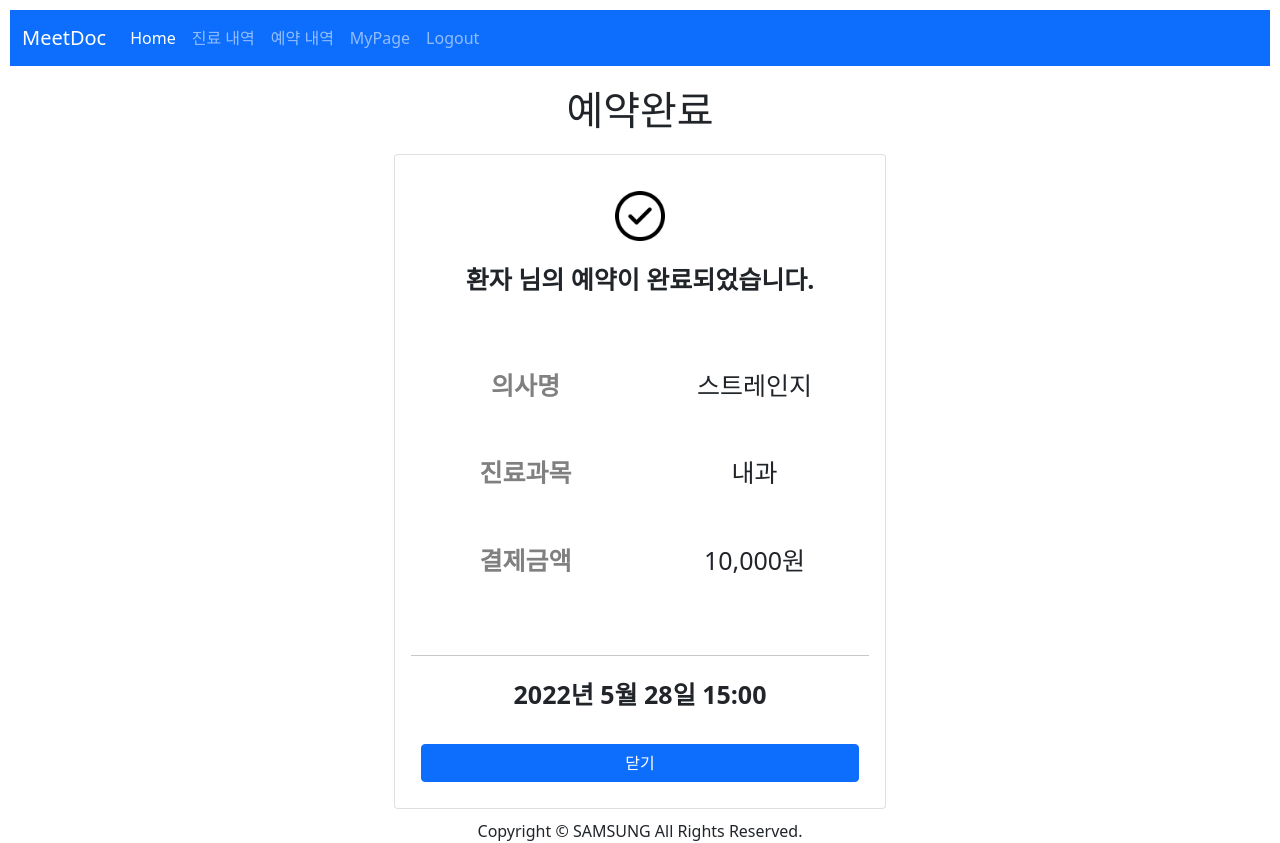
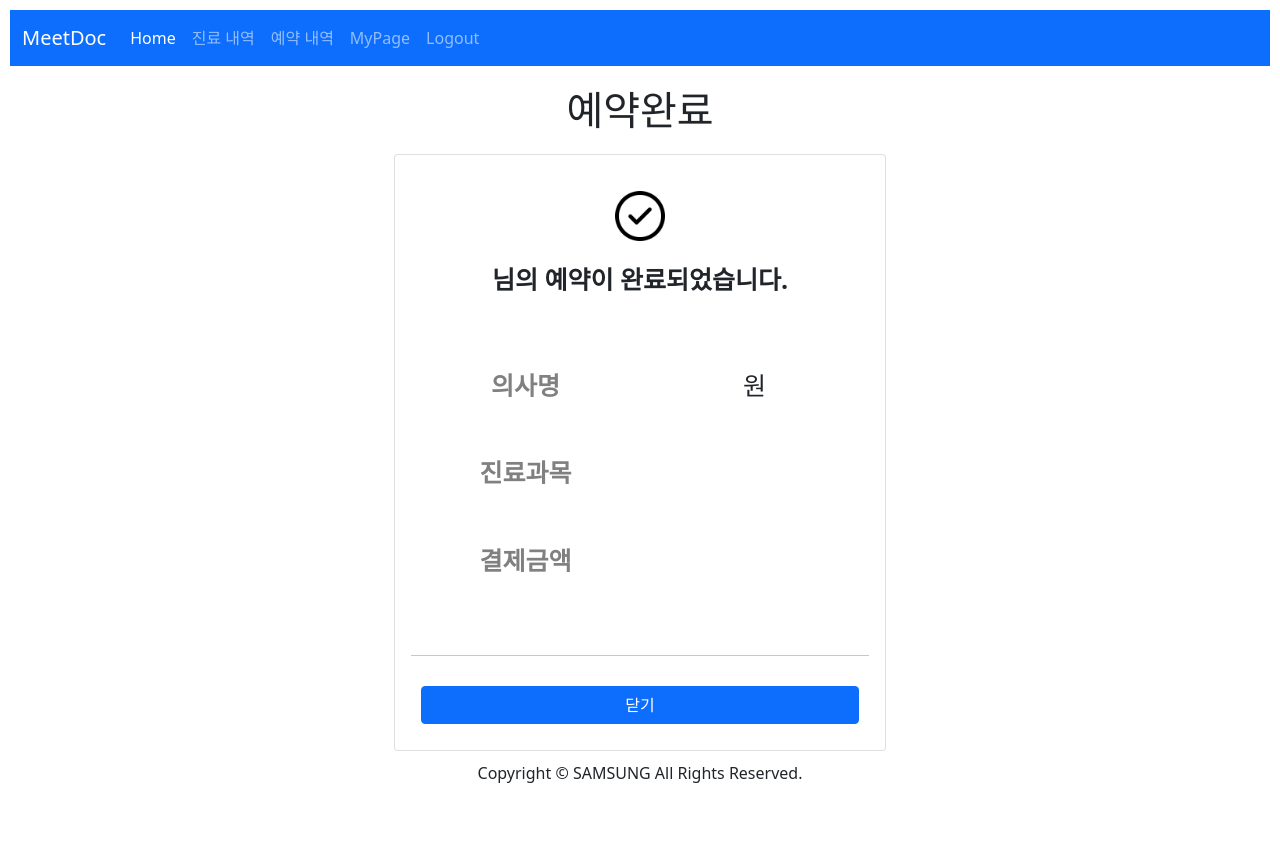
Before and after one commit to pingu9/meetdoc, a Vue app in the folder frontend/: page /book/confirm in a window 1280 px wide. After the commit the page ends 800 px from the top, so only its background shows below. Built offline with nearby package versions, Linux system fonts and the light colour scheme.

Commit message:
[S07P12A302-83] feat: Add Book Confirmation api req
 Add Book Confirmation api req

```diff
--- a/frontend/src/routes/router.js
+++ b/frontend/src/routes/router.js
@@ -38,6 +38,7 @@ const routes = [
     {
         path: "/book/confirm",
         component: BookConfirm,
+        name: 'bookConfirm'
     },
     {
         path: "/chart/list",
--- a/frontend/src/views/BookConfirm.vue
+++ b/frontend/src/views/BookConfirm.vue
@@ -5,7 +5,7 @@
      <div class="card">
         <div class="card-body">
           <img src="../assets/images/check.png" alt="confirmed" class="confirmed"/>
-          <p class="card-title">환자 님의 예약이 완료되었습니다.</p>
+          <p class="card-title">{{patientName}} 님의 예약이 완료되었습니다.</p>
           <div class="info-box">
             <div class="half-box">
               <p class="title-box">의사명</p>
@@ -13,13 +13,13 @@
               <p class="title-box">결제금액</p>
             </div>
             <div class="half-box">
-              <p class="content-box">스트레인지</p>
-              <p class="content-box">내과</p>
-              <p class="content-box">10,000원</p>
+              <p class="content-box">{{doctorName}}</p>
+              <p class="content-box">{{departmentName}}</p>
+              <p class="content-box">{{charge}}원</p>
             </div>
           </div>
           <hr>
-          <p class="card-title" style="margin:20px 0">2022년 5월 28일 15:00</p>
+          <p class="card-title" style="margin:20px 0">{{appointmentTime}}</p>
           <div class="d-grid gap-2">
             <a href="/" class="btn btn-primary" style="margin:10px">닫기</a>
           </div>
@@ -31,6 +31,18 @@
 
 <script>
 export default {
+  data() {
+    return {
+      patientName: this.$route.params.patientName,
+      doctorName: this.$route.params.doctorName,
+      departmentName: this.$route.params.departmentName,
+      charge: this.$route.params.charge,
+      appointmentTime: this.$route.params.appointmentTime,
+    }
+  },
+  mounted() {
+    console.log(this.$route.params.patientName)
+  },
 }
 </script>
 
--- a/frontend/src/views/BookRequest.vue
+++ b/frontend/src/views/BookRequest.vue
@@ -69,9 +69,20 @@ export default {
         "charge": 0
       };
       this.$store.dispatch('setBookReq', payload).then((a) => {
+        console.log(a.data)
+        console.log(a.data.userName);
+        let userName = a.data.userName;
         if (a.data.message === 'Success') {
-          this.setBookInfo(a.data);
-          this.$router.push('/book/confirm');
+          this.$router.push({
+            name: 'bookConfirm',
+            params: {
+              patientName: userName,
+              doctorName: a.data.doctorName,
+              departmentName: a.data.departmentName,
+              charge: a.data.charge,
+              appointmentTime: a.data.appointmentTime,
+            }
+          });
         }
       }).catch(error => {
         console.log(error)
```
